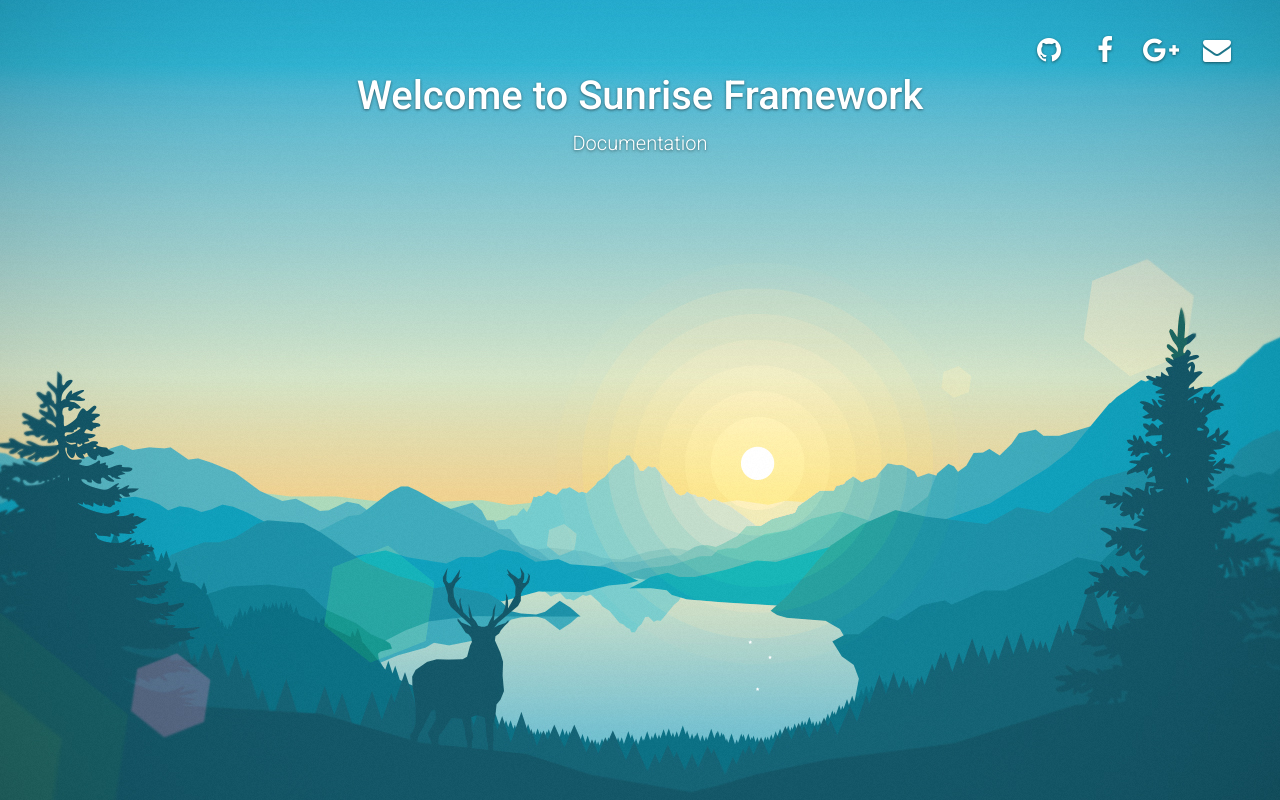
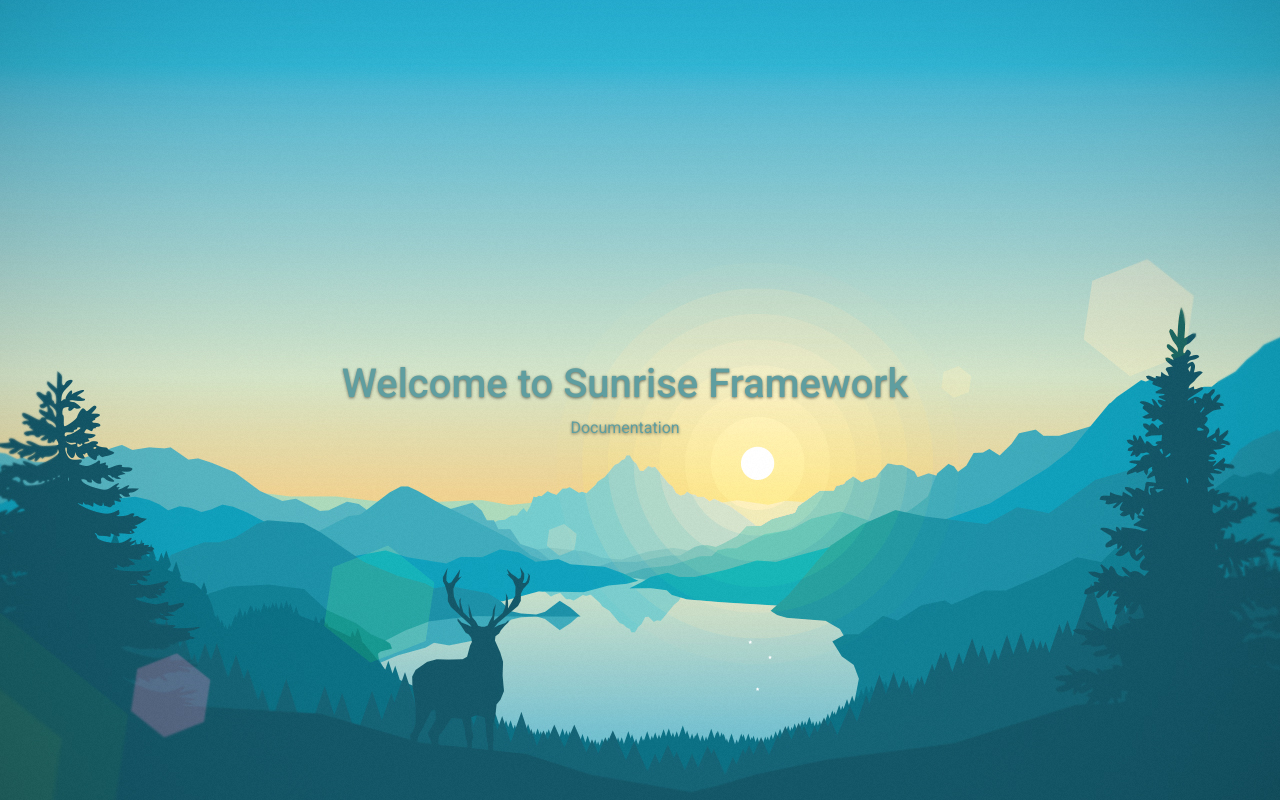
Before and after one commit to Anton-94/Sunrise, a PHP site: page /application/View/index.php in a window 1280 px wide. Run offline with PHP 8.4, Linux system fonts and the light colour scheme; some libraries are stand-ins or nearby versions.

Commit message:
Main page changed

```diff
--- a/application/View/index.php
+++ b/application/View/index.php
@@ -23,23 +23,23 @@
 </head>
 
 <body>
-    <div class="container-fluid">
-        <div class="masthead clearfix">
-            <div class="inner">
-                <nav>
-                    <ul class="nav masthead-nav">
-                        <li><a href="https://twitter.com/jenyelkind"><i class="fa fa-github fa-fw"></i></a></li>
-                        <li><a href="https://www.facebook.com/jenyelkind"><i class="fa fa-facebook fa-fw"></i></a></li>
-                        <li><a href="https://plus.google.com/+JenyElkind/"><i class="fa fa-google-plus fa-fw"></i></a></li>
-                        <li><a href="mailto:elkind@elkind.net"><i class="fa fa-envelope fa-fw"></i></a></li>
-                    </ul>
-                </nav>
-            </div>
-        </div>
-        <div class="row justify-content-center align-self-center">
+    <div class="container-fluid d-flex align-self-center">
+<!--        <div class="masthead clearfix">-->
+<!--            <div class="inner">-->
+<!--                <nav>-->
+<!--                    <ul class="nav masthead-nav">-->
+<!--                        <li><a href="https://twitter.com/jenyelkind"><i class="fa fa-github fa-fw"></i></a></li>-->
+<!--                        <li><a href="https://www.facebook.com/jenyelkind"><i class="fa fa-facebook fa-fw"></i></a></li>-->
+<!--                        <li><a href="https://plus.google.com/+JenyElkind/"><i class="fa fa-google-plus fa-fw"></i></a></li>-->
+<!--                        <li><a href="mailto:elkind@elkind.net"><i class="fa fa-envelope fa-fw"></i></a></li>-->
+<!--                    </ul>-->
+<!--                </nav>-->
+<!--            </div>-->
+<!--        </div>-->
+        <div class="row justify-content-center align-self-center w-100">
             <div class="col-6">
                     <h1 class="cover-heading"> Welcome to Sunrise Framework</h1>
-                    <a href="#" class="lead">Documentation</a>
+                    <a href="https://github.com/Anton-94/Sunrise" class="documentation">Documentation</a>
             </div>
         </div>
     </div>
--- a/public/css/style.css
+++ b/public/css/style.css
@@ -36,7 +36,11 @@ body {
 /*
  * Header
  */
-
+.masthead{
+  position: absolute;
+  top: 0;
+  right: 0;
+}
 .masthead-nav > li,
 .masthead-brand > li {
   display: inline-block;
@@ -82,3 +86,11 @@ body {
   width:100%;
   height:100%;
 }
+
+.cover-heading{
+  color:cadetblue!important;
+}
+
+.documentation{
+  color:cadetblue!important;
+}
```
